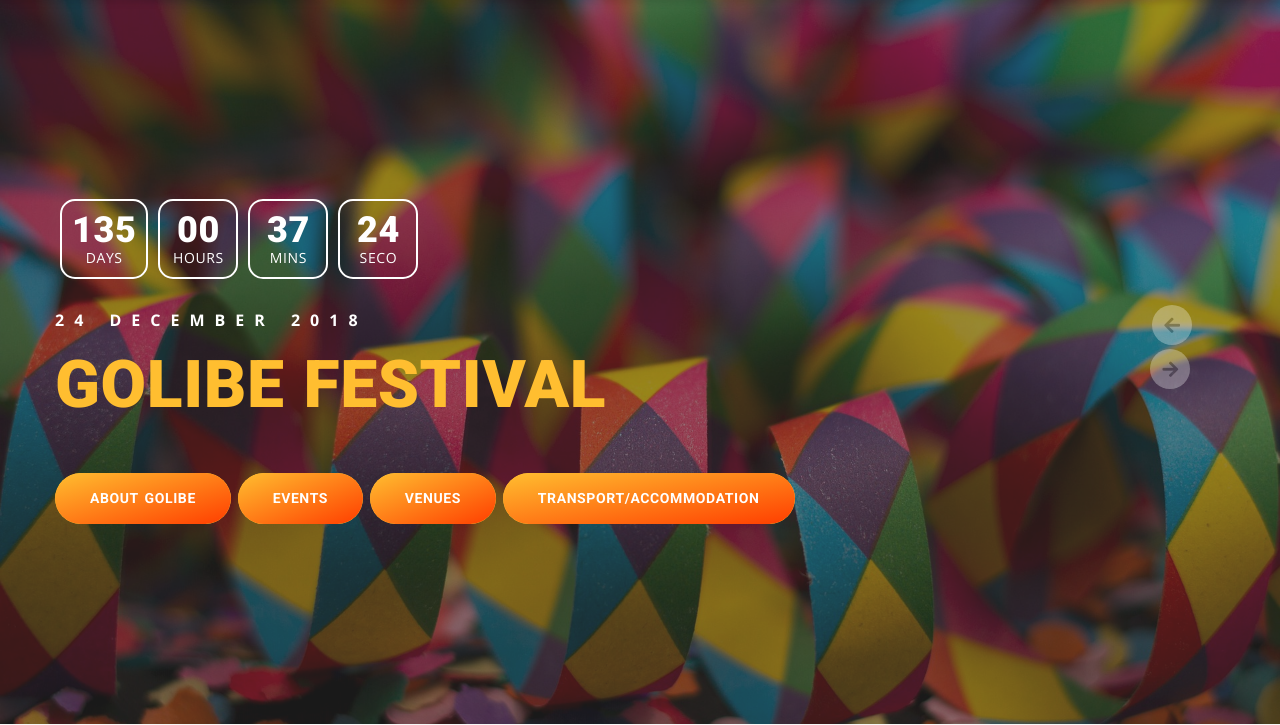
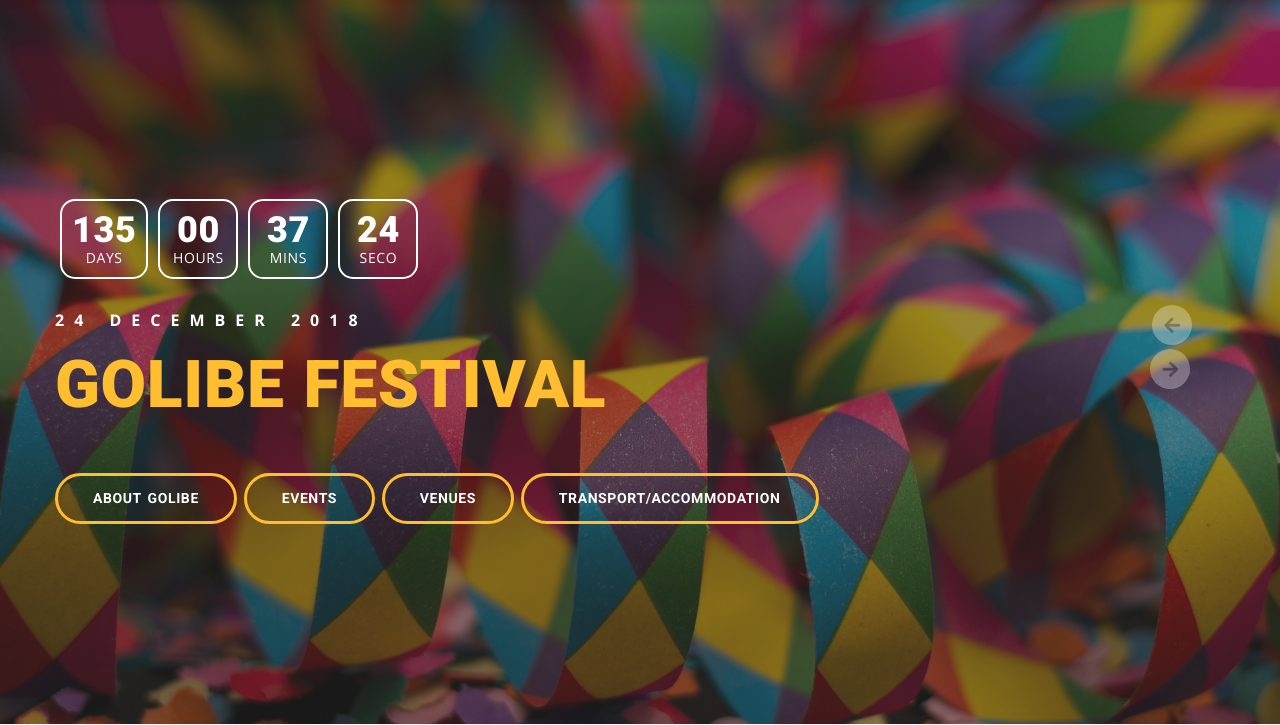
Before and after one commit to koredeadebayo/golibe, a PHP site: page / in a window 1280 px wide. Shown: the part 121-846 px from the top of the page. Run offline with PHP 8.4, Linux system fonts and the light colour scheme.

Commit message:
design change

```diff
--- a/index.php
+++ b/index.php
@@ -421,10 +421,10 @@
 									</div>
 									<span class="date">24 december 2018</span>
 									<strong class="bold-text">GOLIBE FESTIVAL</strong>
-									<a href="#!" class="custom-btn">About Golibe</a>
-									<a href="#!" class="custom-btn">events</a>
-									<a href="#!" class="custom-btn">venues</a>
-									<a href="#!" class="custom-btn">Transport/Accommodation</a>
+									<a href="#!" class="details-btn">About Golibe</a>
+									<a href="#!" class="details-btn">events</a>
+									<a href="#!" class="details-btn">venues</a>
+									<a href="#!" class="details-btn">Transport/Accommodation</a>
 								</div>
 							</div>
 							<!-- slider-content - end -->
@@ -447,9 +447,9 @@
 												</div>
 												<span class="date">24 december 2018</span>
 												<strong class="bold-text">GOLIBE FESTIVAL</strong>
-												<a href="#!" class="custom-btn">About us</a>
-												<a href="#!" class="custom-btn">Venues</a>
-												<a href="#!" class="custom-btn">Transport/Accommodation</a>
+												<a href="#!" class="details-btn">About us</a>
+												<a href="#!" class="details-btn">Venues</a>
+												<a href="#!" class="details-btn">Transport/Accommodation</a>
 											</div>
 										</div>
 										<!-- slider-content - end -->
```
